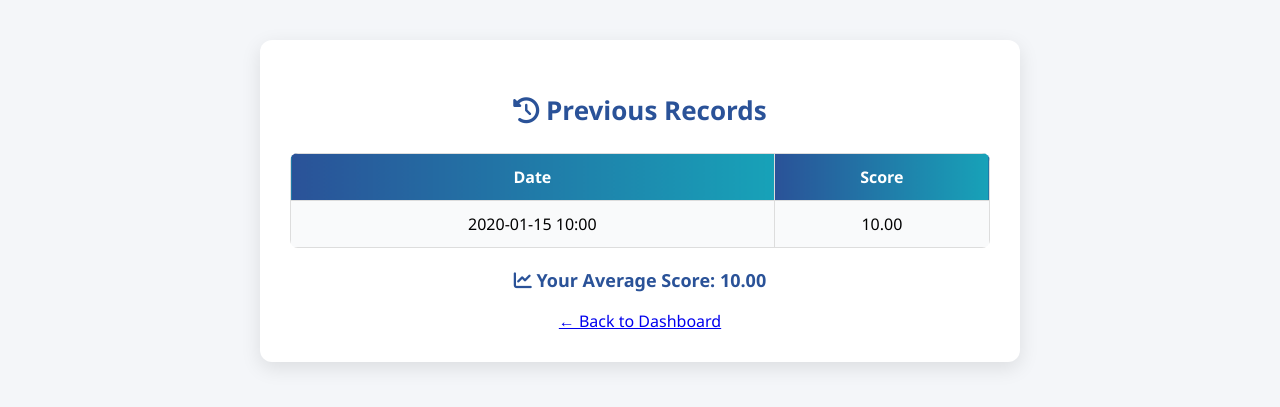
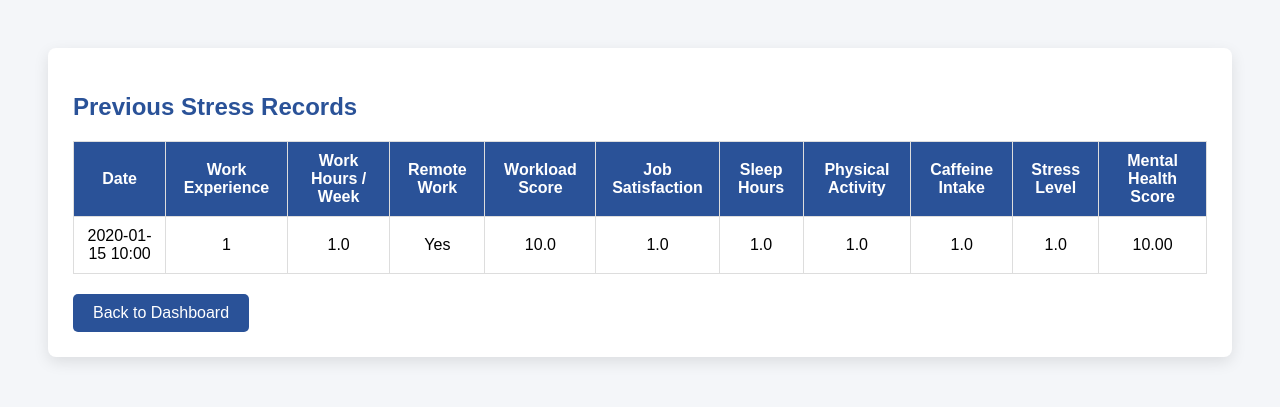
Before and after one commit to dilburroshanmohamed/Main-Project, a Django app: page /emp/history/ in a window 1280 px wide. Shown: the top 407 px of the page. Run offline with Django 5.2, Linux system fonts and the light colour scheme; a user stored in the database is signed in; tables that the repository leaves empty hold one stand-in row (values such as "Sample post"); parts of the project's set-up code (start-up, migrations or seed data) failed here and were passed over.

Commit message:
Fix typo in ProjectAllocation filter and update emp_history template for improved record display

```diff
--- a/stressapp/views.py
+++ b/stressapp/views.py
@@ -455,7 +455,7 @@ def emp_stress_form(request):
 
     allocations = ProjectAllocation.objects.filter(employee=profile)
 
-    allocations = ProjecstAllocation.objects.filter(
+    allocations = ProjectAllocation.objects.filter(
     employee=profile,
     project__status__in=['pending', 'in_progress']
 )
--- a/templates/emp/emp_history.html
+++ b/templates/emp/emp_history.html
@@ -1,110 +1,138 @@
 <!DOCTYPE html>
-<html lang="en">
+<html>
 <head>
-    <meta charset="UTF-8">
-    <title>Previous Records</title>
-    <link rel="stylesheet" href="https://cdnjs.cloudflare.com/ajax/libs/font-awesome/6.5.0/css/all.min.css">
+
+<title>Stress History</title>
 
 <style>
-        body {
-            font-family: 'Segoe UI', Arial, sans-serif;
-            background: #f4f6f9;
-            margin: 0;
-            padding: 40px;
+
+body{
+font-family: Arial;
+background:#f4f6f9;
+padding:40px;
 }
 
-        .records-card {
-            max-width: 700px;
-            margin: auto;
-            background: white;
-            border-radius: 12px;
-            box-shadow: 0 6px 20px rgba(0,0,0,0.1);
-            padding: 30px;
+.box{
+background:white;
+padding:25px;
+border-radius:8px;
+box-shadow:0px 5px 15px rgba(0,0,0,0.1);
 }
 
-        .records-card h2 {
-            text-align: center;
-            color: #2a5298;
-            margin-bottom: 25px;
-            font-size: 26px;
+h2{
+color:#2a5298;
+margin-bottom:20px;
 }
 
-        table {
-            width: 100%;
-            border-collapse: collapse;
-            margin-top: 15px;
-            border-radius: 8px;
-            overflow: hidden;
+table{
+width:100%;
+border-collapse:collapse;
+margin-top:10px;
 }
 
-        th, td {
-            padding: 12px;
-            text-align: center;
-            border: 1px solid #ddd;
+th,td{
+padding:10px;
+border:1px solid #ddd;
+text-align:center;
 }
 
-        th {
-            background: linear-gradient(90deg, #2a5298, #17a2b8);
-            color: white;
+th{
+background:#2a5298;
+color:white;
 }
 
-        tr:nth-child(even) { background: #f9fafb; }
-        tr:hover { background: #e0f2fe; }
-
-        .average {
-            margin-top: 20px;
-            font-size: 18px;
-            font-weight: bold;
-            color: #2a5298;
-            text-align: center;
+tr:hover{
+background:#f2f2f2;
 }
 
-        .btn {
-            display: inline-block;
-            margin-top: 25px;
-            padding: 12px 20px;
-            background: linear-gradient(90deg, #2a5298, #1e3c72);
-            color: white;
-            text-decoration: none;
-            border-radius: 6px;
-            font-weight: bold;
-            transition: background 0.3s ease;
+.back{
+display:inline-block;
+margin-top:20px;
+padding:10px 20px;
+background:#2a5298;
+color:white;
+text-decoration:none;
+border-radius:5px;
 }
 
-        .btn:hover {
-            background: linear-gradient(90deg, #17a2b8, #117a8b);
+.back:hover{
+background:#1e3c72;
 }
 
-        .btn-container {
-            text-align: center;
-        }
 </style>
+
 </head>
+
 <body>
 
-<div class="records-card">
-    <h2><i class="fas fa-history"></i> Previous Records</h2>
+<div class="box">
+
+<h2>Previous Stress Records</h2>
 
 <table>
-        <tr><th>Date</th><th>Score</th></tr>
+
+<tr>
+
+<th>Date</th>
+<th>Work Experience</th>
+<th>Work Hours / Week</th>
+<th>Remote Work</th>
+<th>Workload Score</th>
+<th>Job Satisfaction</th>
+<th>Sleep Hours</th>
+<th>Physical Activity</th>
+<th>Caffeine Intake</th>
+<th>Stress Level</th>
+<th>Mental Health Score</th>
+
+</tr>
+
 {% for record in records %}
+
 <tr>
+
 <td>{{ record.created_at|date:"Y-m-d H:i" }}</td>
+
+<td>{{ record.work_experience }}</td>
+
+<td>{{ record.work_hours_per_week }}</td>
+
+<td>
+{% if record.remote_work == 1 %}
+Yes
+{% else %}
+No
+{% endif %}
+</td>
+
+<td>{{ record.workload_score }}</td>
+
+<td>{{ record.job_satisfaction }}</td>
+
+<td>{{ record.sleep_hours }}</td>
+
+<td>{{ record.physical_activity_hrs }}</td>
+
+<td>{{ record.caffeine_intake }}</td>
+
+<td>{{ record.stress_level }}</td>
+
 <td>{{ record.mental_health_score|floatformat:2 }}</td>
+
 </tr>
+
 {% empty %}
-        <tr><td colspan="2">No records yet.</td></tr>
+
+<tr>
+<td colspan="11">No records found</td>
+</tr>
+
 {% endfor %}
+
 </table>
 
-    {% if personal_avg %}
-    <p class="average"><i class="fas fa-chart-line"></i> Your Average Score: {{ personal_avg|floatformat:2 }}</p>
-    {% endif %}
+<a class="back" href="/employee-dashboard/">Back to Dashboard</a>
 
-    <div class="btn-container">
-        <a href="{% url 'emp_dashboard' %}" class="btn-link">← Back to Dashboard</a>
-
-    </div>
 </div>
 
 </body>
```
Lines whose indentation alone changed are shown as unchanged.
